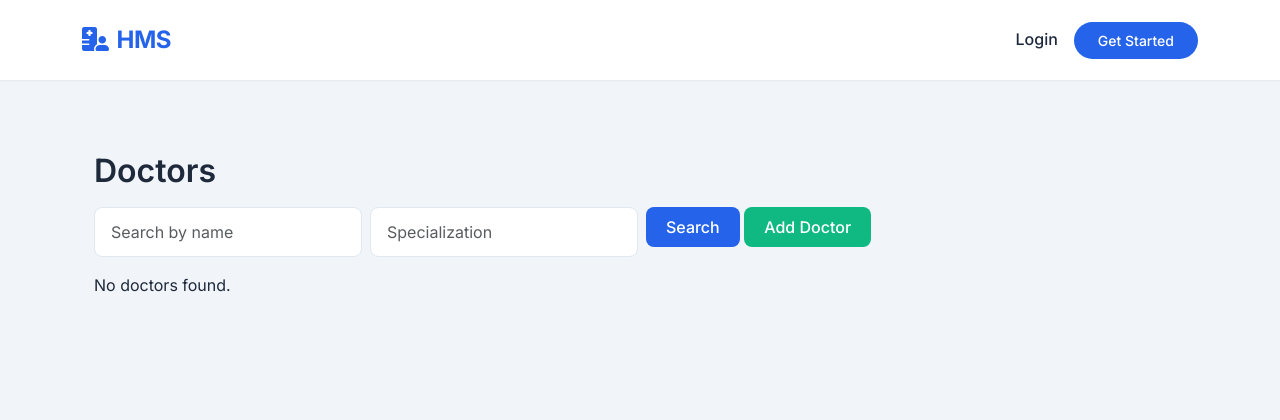
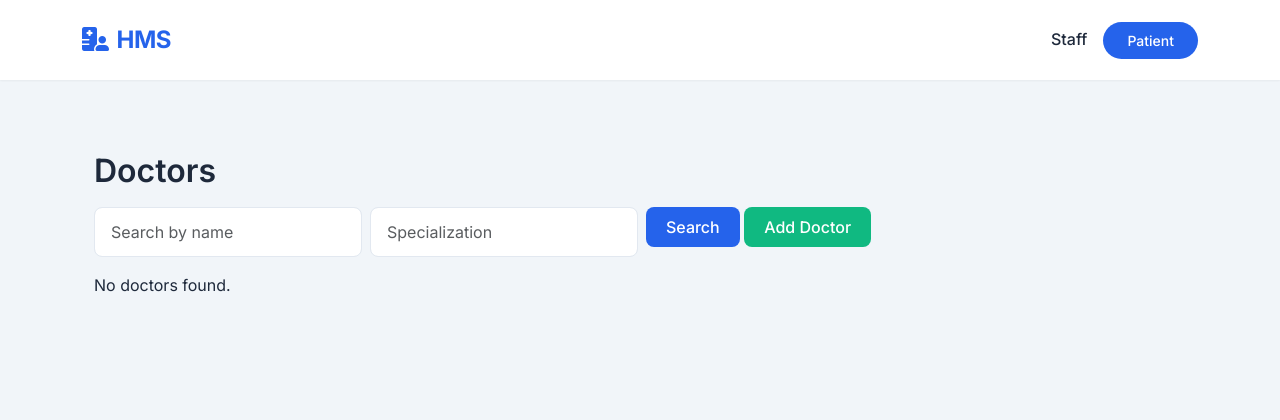
Before and after one commit to 23f2003556/Hospital-Management-System, a Python web app: template templates/admin/doctors.html in a window 1280 px wide. Shown: the top 420 px of the page. Run offline with Jinja, Linux system fonts and the light colour scheme; the template is opened without the code that fills it, so the values that code supplies are empty.

Commit message:
Update base.html navbar

```diff
--- a/templates/base.html
+++ b/templates/base.html
@@ -39,11 +39,10 @@
                     </li>
                     {% else %}
                     <li class="nav-item me-2">
-                        <a class="nav-link" href="{{ url_for('login') }}">Login</a>
+                        <a class="nav-link" href="{{ url_for('login') }}">Staff</a>
                     </li>
                     <li class="nav-item">
-                        <a class="btn btn-primary btn-sm rounded-pill px-4" href="{{ url_for('register') }}">Get
-                            Started</a>
+                        <a class="btn btn-primary btn-sm rounded-pill px-4" href="{{ url_for('login') }}">Patient</a>
                     </li>
                     {% endif %}
                 </ul>
```
